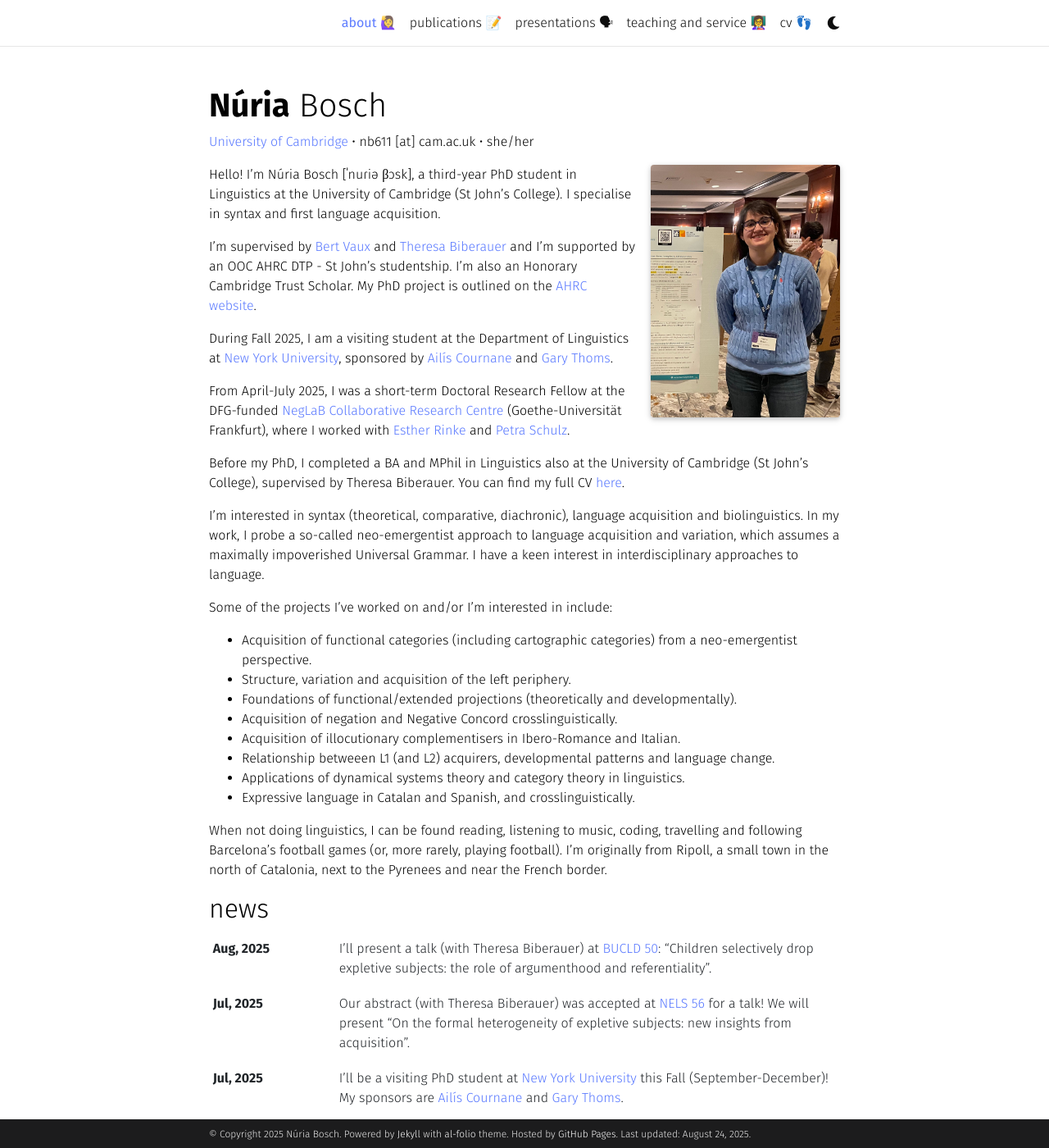
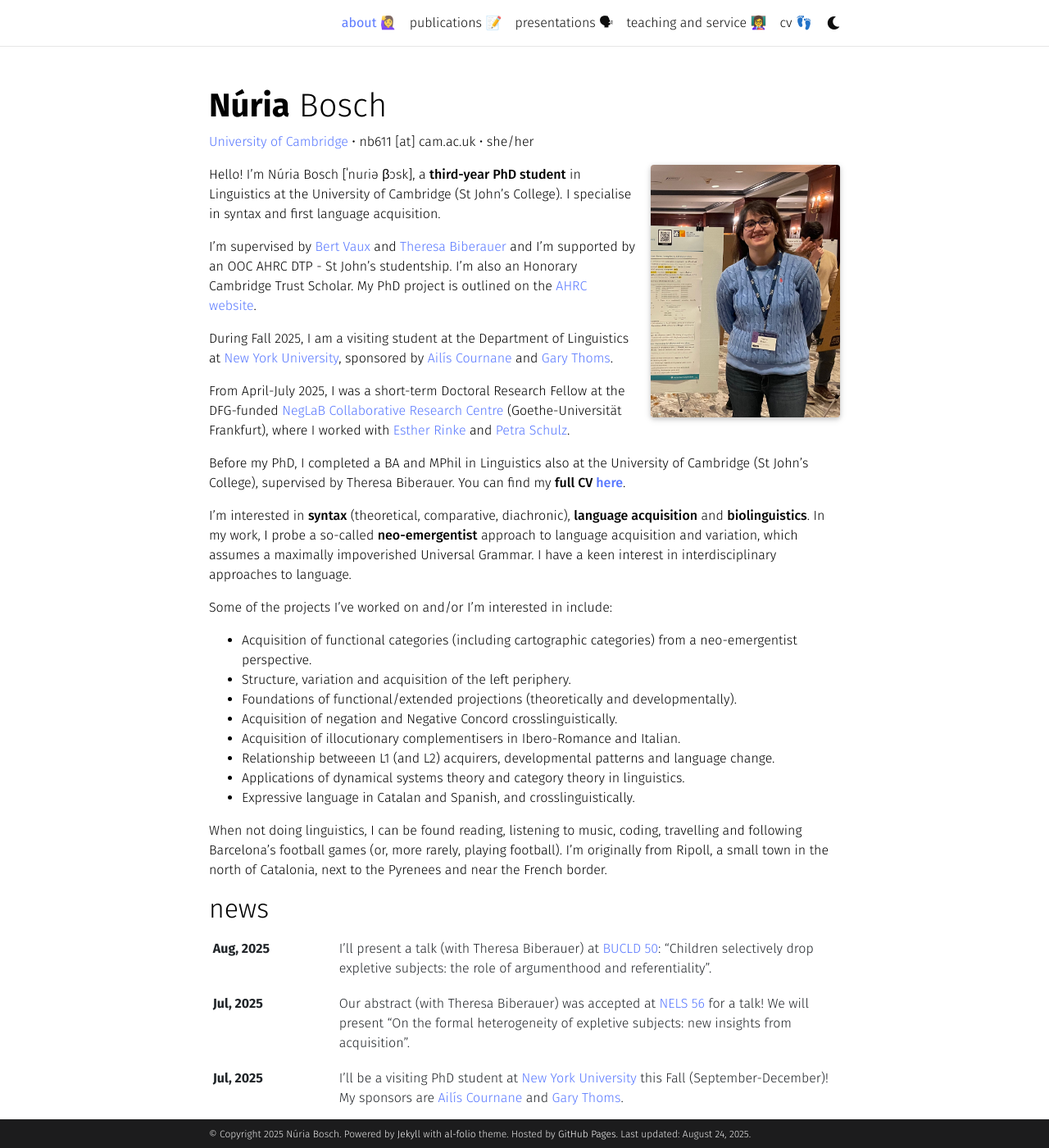
Before and after one commit to nuria-bosch/nuria-bosch.github.io, a Jekyll site: the page built from _pages/about.md, in a window 1280 px wide and 1400 px high. Shown: the whole window at 82% size. Built offline with Jekyll 4.4.1, drawn with Linux system fonts in a browser that asks for light colours; full-size pictures stand in for the smaller copies a plugin makes; some web fonts are replaced; comment, search, counter and statistics services are not loaded; a style sheet for code colours, icons or effects is not loaded.

Commit message:
Update _base.scss

```diff
--- a/_sass/_base.scss
+++ b/_sass/_base.scss
@@ -17,9 +17,11 @@
 span,
 strong {
   color: var(--global-text-color);
-  font-family: "Fira Sans", serif;
-  font-weight: 300;
-  font-style: normal;
+}
+
+body {
+  font-family: 'Fira Sans', sans-serif;
+  font-weight: 300; // Light
 }
 
 hr {
```
